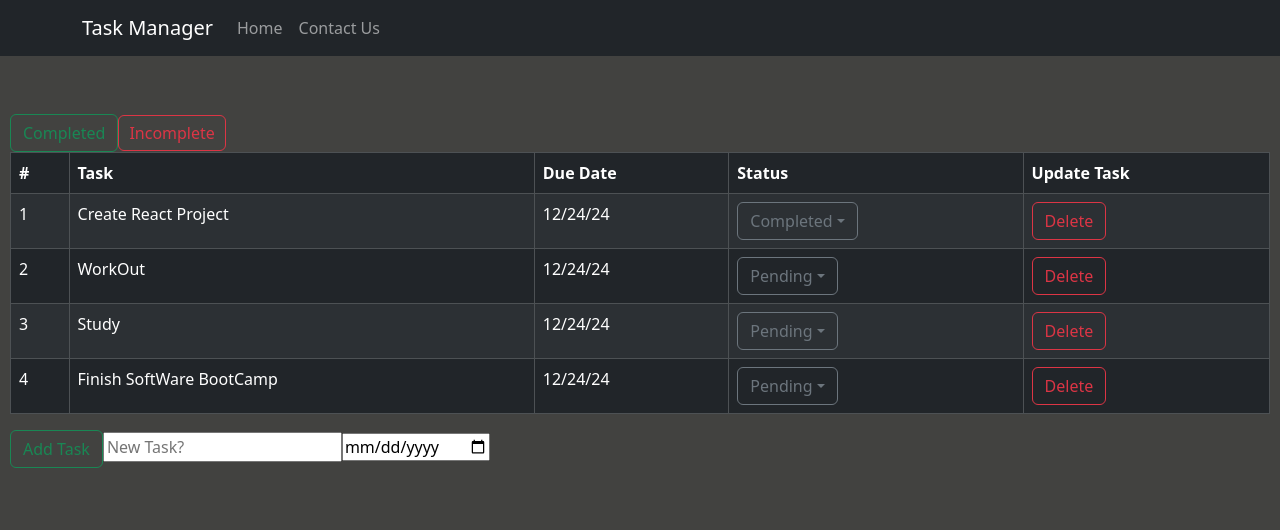
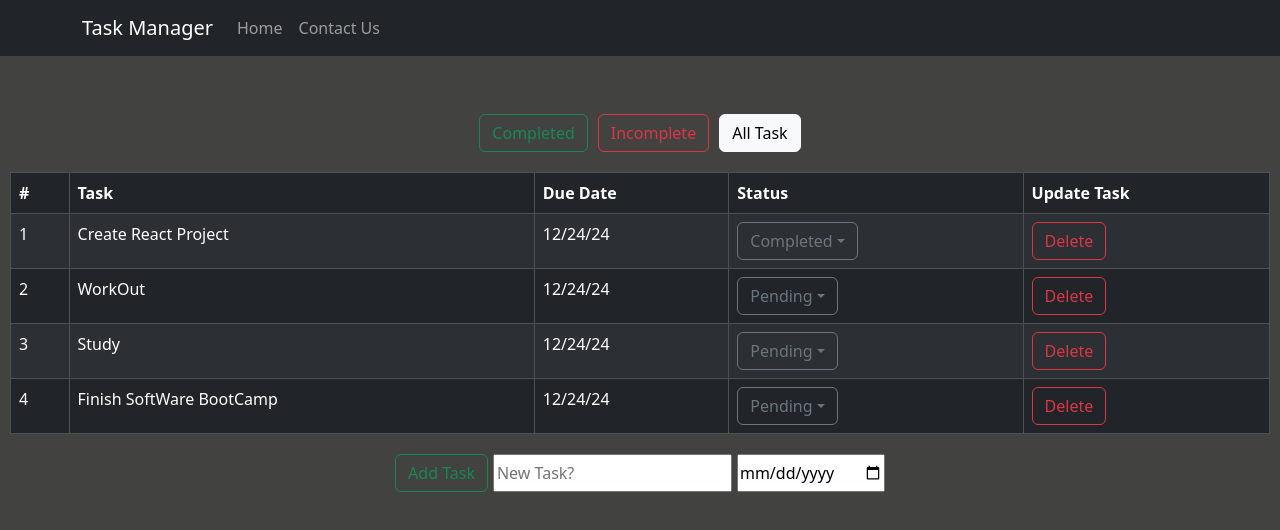
Before and after one commit to Martin2xx/Task-Manager, a React (Create React App) app: page /home in a window 1280 px wide. Shown: the top 530 px of the page. Built offline with nearby package versions, Linux system fonts and the light colour scheme.

Commit message:
Adding Status Buttons

```diff
--- a/src/Components/ToDoList/ToDoList.css
+++ b/src/Components/ToDoList/ToDoList.css
@@ -2,12 +2,16 @@
     padding: 10px;
 }
 
-.incomplete-button{
-  display:inline-flexbox;
-  align-items: center;
-  justify-content: center;
-  padding: 5px 10px;
-  margin-left: 20 rem;
+.button-container{
+    display: flex;
+    justify-content: center;
+    gap: 10px;
+    margin-bottom: 20px;
+}
 
-
+.addtask-buttons{
+    display: flex;
+    justify-content:center;
+    gap: 5px;
+    margin-top: 20px;
 }
--- a/src/Components/ToDoList/ToDoList.jsx
+++ b/src/Components/ToDoList/ToDoList.jsx
@@ -21,6 +21,8 @@ export default function ToDoList() {
 
   const [newTaskDate, setNewTaskDate] = useState([""]);
 
+  const [taskFilter, setTaskFilter] = useState("all")
+
   const handleAddTask = (e) => {
     setNewTask(e.target.value);
   };
@@ -30,29 +32,43 @@ export default function ToDoList() {
   };
 
   const handleAddTaskSubmit = () => {
-    const newTasksArray = [...tasks, { task: newTask, taskdate: newTaskDate, completed: false }];
+    const newTasksArray = [
+      ...tasks,
+      { task: newTask, taskdate: newTaskDate, completed: false },
+    ];
     setTasks(newTasksArray);
     setNewTask("");
     setNewTaskDate("");
-  }
+  };
 
   const handleDeleteTask = (index) => {
     const updatedTask = tasks.filter((task, i) => i !== index);
     setTasks(updatedTask);
-
-  }
+  };
 
   const handleUpdateTask = (index, newStatus) => {
-    const updatedTasksArray = [...tasks]
-    updatedTasksArray[index].completed = newStatus
-    setTasks(updatedTasksArray)
-  }
+    const updatedTasksArray = [...tasks];
+    updatedTasksArray[index].completed = newStatus;
+    setTasks(updatedTasksArray);
+  };
+
+  const handleFilterTasks = tasks.filter((task) => {
+    if (taskFilter === "completed") return task.completed;
+    if (taskFilter === "incomplete") return!task.completed;
+    return true;
+
+  });
 
   return (
     <div className="main-table">
-      <div>
-        <Button  className="complete-button" variant="outline-success">Completed </Button>
-        <Button  className="incomplete-button" variant="outline-danger">Incomplete</Button>
+      <div className="button-container">
+        <Button className="complete-button" variant="outline-success" onClick={() => setTaskFilter("completed")} >
+          Completed{" "}
+        </Button>
+        <Button className="incomplete-button" variant="outline-danger" onClick={() => setTaskFilter("incomplete")} >
+          Incomplete
+        </Button>
+        <Button variant="light" className="all-button" onClick={() => setTaskFilter("all")} >All Task</Button>
       </div>
 
       <Table striped bordered hover variant="dark" className="main-table">
@@ -71,29 +87,50 @@ export default function ToDoList() {
               <td>{index + 1}</td>
               <td>{task.task}</td>
               <td>{task.taskdate}</td>
-              <td><DropdownButton
+              <td>
+                <DropdownButton
                   variant="outline-secondary"
                   title={task.completed ? "Completed" : "Pending"}
-                  onSelect={(status) => handleUpdateTask(index, status === "true")}
+                  onSelect={(status) =>
+                    handleUpdateTask(index, status === "true")
+                  }
                 >
                   <Dropdown.Item eventKey={true}>Completed</Dropdown.Item>
                   <Dropdown.Item eventKey={false}>Incomplete</Dropdown.Item>
-                </DropdownButton></td>
+                </DropdownButton>
+              </td>
               <td>
                 {" "}
-                <Button variant="outline-danger" onClick={() => handleDeleteTask(index)} >Delete</Button>
+                <Button
+                  variant="outline-danger"
+                  onClick={() => handleDeleteTask(index)}
+                >
+                  Delete
+                </Button>
               </td>
             </tr>
           ))}
         </tbody>
       </Table>
 
-      <Button variant="outline-success" onClick={handleAddTaskSubmit} >Add Task</Button>
-      <input type="text" name="addtask" placeholder="New Task?" value={newTask} onChange={handleAddTask} />
-      <input type="date" name="taskdate" value={newTaskDate} onChange={handleAddTaskDate} />
-
-
-
+      <div className="addtask-buttons" >
+        <Button variant="outline-success" onClick={handleAddTaskSubmit}>
+          Add Task
+        </Button>
+        <input
+          type="text"
+          name="addtask"
+          placeholder="New Task?"
+          value={newTask}
+          onChange={handleAddTask}
+        />
+        <input
+          type="date"
+          name="taskdate"
+          value={newTaskDate}
+          onChange={handleAddTaskDate}
+        />
+      </div>
     </div>
   );
 }
```
